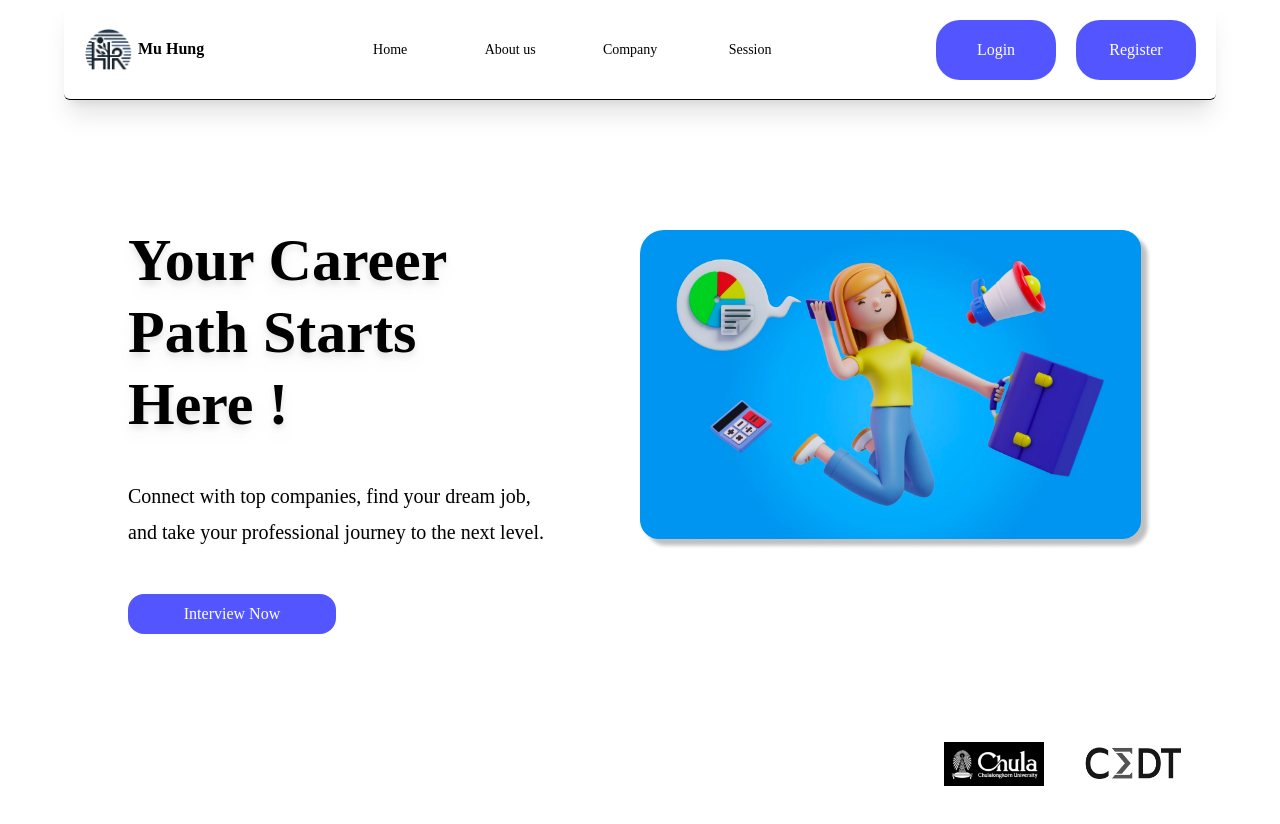
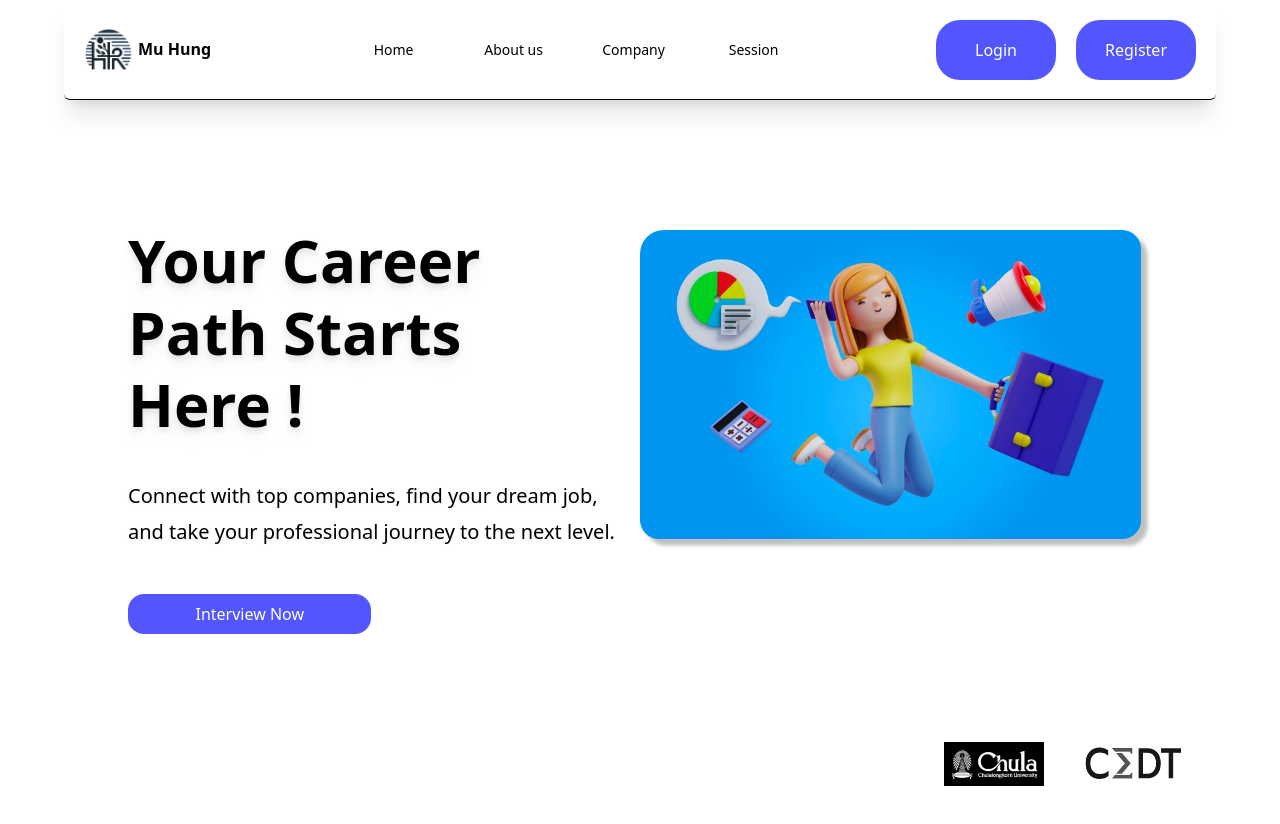
Before and after one commit to 2110503TACEDT66/swdevprac2-project-mu-hung-un-tun-tom-nueng, a Next.js app: page / in a window 1280 px wide. Shown: the top 824 px of the page. Built offline with nearby package versions, Linux system fonts and the light colour scheme.

Commit message:
Fix font

```diff
--- a/src/app/globals.css
+++ b/src/app/globals.css
@@ -1,7 +1,6 @@
 @tailwind base;
 @tailwind components;
 @tailwind utilities;
-@import url('https://fonts.googleapis.com/css2?family=Raleway:ital,wght@0,100..900;1,100..900&display=swap');
 
 :root {
   --max-width: 1100px;
@@ -82,7 +81,6 @@
   box-sizing: border-box;
   padding: 0;
   margin: 0;
-  font-family: 'Raleway';
 }
 
 html,
--- a/src/app/layout.tsx
+++ b/src/app/layout.tsx
@@ -1,5 +1,12 @@
 import './globals.css';
 import TopMenu from '@/components/TopMenu';
+import { Raleway } from 'next/font/google';
+
+const raleway = Raleway({
+  weight: ['400', '500', '600', '700'],
+  subsets: ['latin'],
+  display: 'swap',
+});
 
 export default function RootLayout({
   children,
@@ -7,7 +14,7 @@ export default function RootLayout({
   children: React.ReactNode;
 }>) {
   return (
-    <html lang="en">
+    <html lang="en" className="{raleway.className}">
       <body>
         <TopMenu />
         {children}
--- a/tailwind.config.ts
+++ b/tailwind.config.ts
@@ -19,9 +19,6 @@ const config: Config = {
         blue3: '#67C6E3',
         blue4: '#DFF5FF',
       },
-      fontFamily: {
-        raleway: ['Raleway', 'sans-serif'],
-      },
     },
   },
   plugins: [],
```
